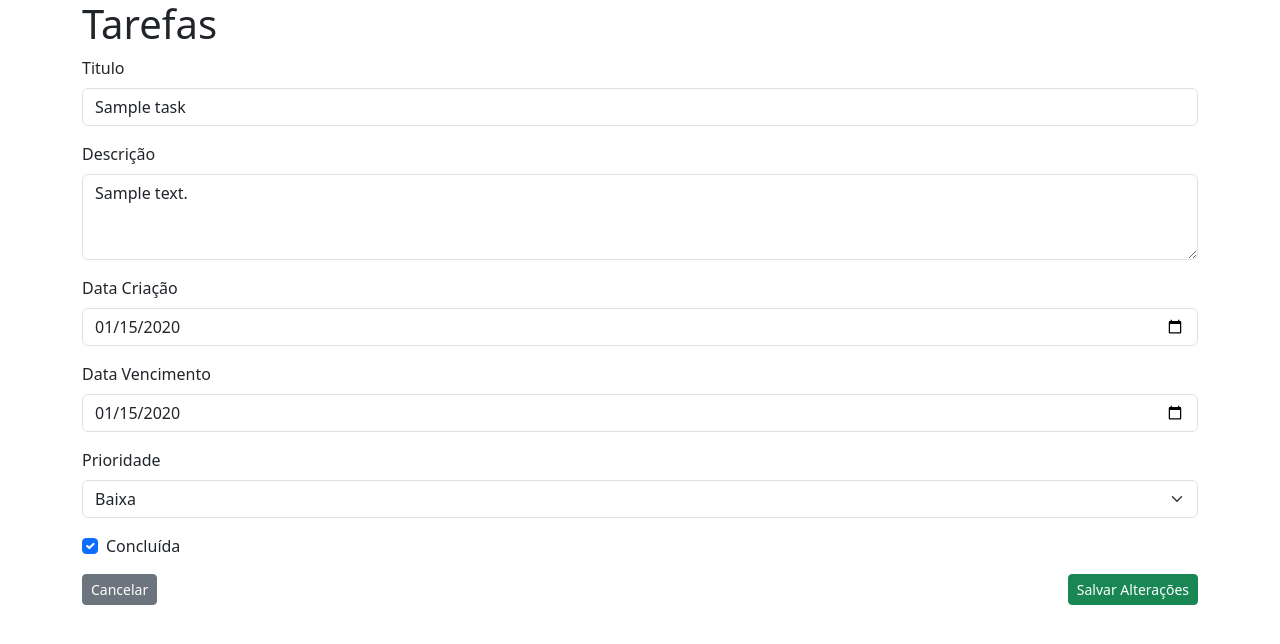
After one commit to JhonataLuis/taskManager, a Django app: template core/templates/update.html in a window 1280 px wide. The commit adds this page. Shown: the top 644 px of the page. Run offline with Django 5.2, Linux system fonts and the light colour scheme; the template is opened without the code that fills it: values that come from a table or form of the project are taken from there, others are empty; tables that the repository leaves empty hold one stand-in row (values such as "Sample post"); parts of the project's set-up code (start-up, migrations or seed data) failed here and were passed over.

Commit message:
criado função para editar uma tarefa
Signed-off-by: JhonataLuis <jhonatafontesluis23@gmail.com>

```diff
--- /dev/null
+++ b/core/templates/update.html
@@ -0,0 +1,53 @@
+<!doctype html>
+<html lang="en">
+  <head>
+    <meta charset="utf-8">
+    <meta name="viewport" content="width=device-width, initial-scale=1">
+    <title>Bootstrap demo</title>
+    <link href="https://cdn.jsdelivr.net/npm/bootstrap@5.3.8/dist/css/bootstrap.min.css" rel="stylesheet" integrity="sha384-sRIl4kxILFvY47J16cr9ZwB07vP4J8+LH7qKQnuqkuIAvNWLzeN8tE5YBujZqJLB" crossorigin="anonymous">
+    <link rel="stylesheet" href="https://cdn.jsdelivr.net/npm/bootstrap-icons@1.11.3/font/bootstrap-icons.min.css">
+  </head>
+  <body>
+    <div class="container">
+        <h1>Tarefas</h1>
+        <div class="">
+            <form action="{% url 'update' %}" method="POST">
+                {% csrf_token %}
+                <div class="mb-3">
+                    <label  class="form-label">Titulo</label>
+                    <input type="text" name="titulo" value="{{ task.titulo }}" class="form-control">
+                </div>
+                <div class="mb-3">
+                    <label class="form-label">Descrição</label>
+                    <textarea type="text" name="descricao" class="form-control" rows="3">{{ task.descricao }}</textarea>
+                </div>
+                <div class="mb-3">
+                    <label class="form-label">Data Criação</label>
+                    <input type="date" name="criado_em" value="{{ task.criado_em|date:'Y-m-d' }}" class="form-control" placeholder="Digite a descrição">
+                </div>
+                <div class="mb-3">
+                    <label class="form-label">Data Vencimento</label>
+                    <input type="date" name="vence_em" value="{{ task.vence_em|date:'Y-m-d' }}" class="form-control" placeholder="Digite a descrição">
+                </div>
+                <div class="mb-3">
+                    <label class="form-label">Prioridade</label>
+                    <select name="prioridade" class="form-select">
+                        <option value="1" {% if task.prioridade == '1'%}selected{% endif %}>Baixa</option>
+                        <option value="2" {% if task.prioridade == '2'%}selected{% endif %}>Média</option>
+                        <option value="3" {% if task.prioridade == '3'%}selected{% endif %}>Alta</option>
+                    </select>
+                </div>
+                 <div class="mb-3 form-check">
+                    <input type="checkbox" name="concluida" class="form-check-input" id="concluida" {% if task.concluida %}checked{% endif %}>
+                    <label class="form-check-label" for="concluida">Concluída</label>
+                </div>
+                    <div class="d-flex justify-content-between">
+                        <a href="{% url 'core' %}" class="btn btn-secondary btn-sm">Cancelar</a>
+                        <button type="submit" class="btn btn-success btn-sm">Salvar Alterações</button>
+                    </div>
+                </form>
+            </div>
+        </div>
+    <script src="https://cdn.jsdelivr.net/npm/bootstrap@5.3.8/dist/js/bootstrap.bundle.min.js" integrity="sha384-FKyoEForCGlyvwx9Hj09JcYn3nv7wiPVlz7YYwJrWVcXK/BmnVDxM+D2scQbITxI" crossorigin="anonymous"></script>
+  </body>
+</html>
--- a/core/urls.py
+++ b/core/urls.py
@@ -1,9 +1,11 @@
 from django.contrib import admin
 from django.urls import path
-from .views import home, salvar
+from .views import home, salvar, editar
 
 urlpatterns = [
     path('', home),
-    path('salvar/', salvar, name="salvar")
+    path('salvar/', salvar, name="salvar"),
+    path('editar/<int:id>/', editar, name="editar")
+    path('update/<int:id>/', update, name="update")
 
 ]
```
Also changed, not shown: core/templates/index.html (+4 -3 lines), core/views.py (+19 -1 lines).
